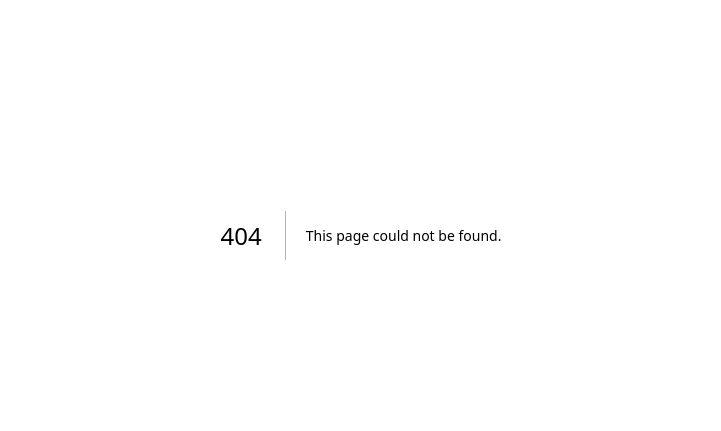
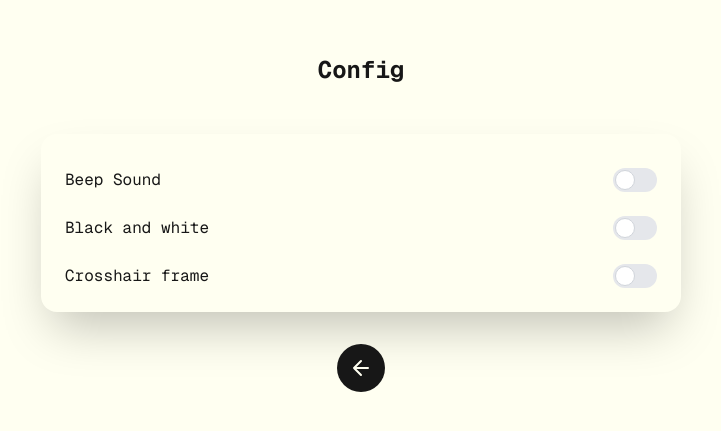
Before and after one commit to maslick/kameroon.next, a Next.js app: page /settings in a window 1280 px wide. Before the commit this address had no page. Shown: the part 165-596 px from the top of the page, without its empty margins (279-1000 px from the left). Built offline with nearby package versions, Linux system fonts and the light colour scheme.

Commit message:
add settings page

```diff
--- a/app/scan/page.js
+++ b/app/scan/page.js
@@ -2,11 +2,27 @@
 
 import {Scan} from "@/app/scan";
 import {initializeAudio} from "@/app/scan/helper";
-import {useState} from "react";
+import {useEffect, useState} from "react";
+import { useRouter } from 'next/navigation';
 
 export default function ScanCodePage() {
+  const router = useRouter();
   const [isCameraOpen, setIsCameraOpen] = useState(false);
   const [result, setResult] = useState();
+  const [settings, setSettings] = useState({
+    beep: false,
+    bw: false,
+    crossHair: false,
+    crossHairStyle: 'rectangular'
+  });
+
+  useEffect(() => {
+    // Load settings when component mounts
+    const savedSettings = localStorage.getItem('scannerSettings');
+    if (savedSettings) {
+      setSettings(JSON.parse(savedSettings));
+    }
+  }, []);
 
   const onCapture = async (code) => {
     setResult(code);
@@ -38,9 +54,9 @@ export default function ScanCodePage() {
     if (!isCameraOpen) return null;
     return (
       <Scan
-        beepOn={true}
-        crosshair={{enabled: true, style: "square"}}
-        bw={false}
+        beepOn={settings.beep}
+        crosshair={{enabled: settings.crossHair, style: settings.crossHairStyle}}
+        bw={settings.bw}
         onCapture={onCapture}
         onClear={onClear}
       />
@@ -80,6 +96,28 @@ export default function ScanCodePage() {
               Stop
             </button>
           }
+          {!isCameraOpen ?
+            <button
+              onClick={() => router.push('/settings')}
+              className="rounded-full w-12 h-12 flex items-center justify-center bg-foreground text-background hover:bg-[#383838] dark:hover:bg-[#ccc] shadow-lg transition-all z-50"
+            >
+              <svg
+                xmlns="http://www.w3.org/2000/svg"
+                width="24"
+                height="24"
+                viewBox="0 0 24 24"
+                fill="none"
+                stroke="currentColor"
+                strokeWidth="2"
+                strokeLinecap="round"
+                strokeLinejoin="round"
+              >
+                <path
+                  d="M14.7 6.3a1 1 0 0 0 0 1.4l1.6 1.6a1 1 0 0 0 1.4 0l3.77-3.77a6 6 0 0 1-7.94 7.94l-6.91 6.91a2.12 2.12 0 0 1-3-3l6.91-6.91a6 6 0 0 1 7.94-7.94l-3.76 3.76z"/>
+              </svg>
+            </button>
+            : ""}
+
           <a href="/"
              className="rounded-full w-12 h-12 flex items-center justify-center bg-foreground text-background hover:bg-[#383838] dark:hover:bg-[#ccc] shadow-lg transition-all z-50">
             <svg
--- /dev/null
+++ b/app/settings/page.js
@@ -0,0 +1,122 @@
+"use client";
+import { useEffect, useState } from 'react';
+import { useRouter } from 'next/navigation';
+
+export default function SettingsPage() {
+  const router = useRouter();
+  const [settings, setSettings] = useState({
+    beep: false,
+    bw: false,
+    crossHair: false,
+    crossHairStyle: 'square'
+  });
+
+  // Load settings from localStorage on component mount
+  useEffect(() => {
+    const savedSettings = localStorage.getItem('scannerSettings');
+    if (savedSettings) {
+      setSettings(JSON.parse(savedSettings));
+    }
+  }, []);
+
+  // Save settings to localStorage whenever they change
+  const updateSettings = (key, value) => {
+    const newSettings = { ...settings, [key]: value };
+    setSettings(newSettings);
+    localStorage.setItem('scannerSettings', JSON.stringify(newSettings));
+  };
+
+  return (
+    <div
+      className="grid grid-rows-[20px_1fr_20px] items-center justify-items-center min-h-[100dvh] font-[family-name:var(--font-geist-sans)]">
+      <main className="flex flex-col gap-8 row-start-2 sm:items-center">
+        <div className="font-[family-name:var(--font-geist-mono)]">
+          <div className="text-center mb-12">
+            <h1 className="text-2xl font-bold">Config</h1>
+          </div>
+          <div className="rounded-2xl shadow-2xl p-6 w-[340px] md:w-[480px] lg:w-[640px]">
+            <div className="space-y-6">
+              {/* Beep Setting */}
+              <div className="flex items-center justify-between pt-2.5">
+                <label className="text-pretty">Beep Sound</label>
+                <label className="relative inline-flex items-center cursor-pointer">
+                  <input
+                    type="checkbox"
+                    className="sr-only peer"
+                    checked={settings.beep}
+                    onChange={(e) => updateSettings('beep', e.target.checked)}
+                  />
+                  <div className="w-11 h-6 bg-gray-200 peer-focus:outline-none peer-focus:ring-4 peer-focus:ring-green-300 dark:peer-focus:ring-blue-800 rounded-full peer dark:bg-gray-700 peer-checked:after:translate-x-full peer-checked:after:border-white after:content-[''] after:absolute after:top-[2px] after:left-[2px] after:bg-white after:border-gray-300 after:border after:rounded-full after:h-5 after:w-5 after:transition-all dark:border-gray-600 peer-checked:bg-green-500"/>
+                </label>
+              </div>
+
+              {/* Black and White Setting */}
+              <div className="flex items-center justify-between">
+                <label className="text-pretty">Black and white</label>
+                <label className="relative inline-flex items-center cursor-pointer">
+                  <input
+                    type="checkbox"
+                    className="sr-only peer"
+                    checked={settings.bw}
+                    onChange={(e) => updateSettings('bw', e.target.checked)}
+                  />
+                  <div
+                    className="w-11 h-6 bg-gray-200 peer-focus:outline-none peer-focus:ring-4 peer-focus:ring-green-300 dark:peer-focus:ring-blue-800 rounded-full peer dark:bg-gray-700 peer-checked:after:translate-x-full peer-checked:after:border-white after:content-[''] after:absolute after:top-[2px] after:left-[2px] after:bg-white after:border-gray-300 after:border after:rounded-full after:h-5 after:w-5 after:transition-all dark:border-gray-600 peer-checked:bg-green-500"></div>
+                </label>
+              </div>
+
+              {/* Crosshair Frame Setting */}
+              <div className="space-y-3">
+                <div className="flex items-center justify-between">
+                  <label className="text-pretty">Crosshair frame</label>
+                  <label className="relative inline-flex items-center cursor-pointer">
+                    <input
+                      type="checkbox"
+                      className="sr-only peer"
+                      checked={settings.crossHair}
+                      onChange={(e) => updateSettings('crossHair', e.target.checked)}
+                    />
+                    <div
+                      className="w-11 h-6 bg-gray-200 peer-focus:outline-none peer-focus:ring-4 peer-focus:ring-green-300 dark:peer-focus:ring-blue-800 rounded-full peer dark:bg-gray-700 peer-checked:after:translate-x-full peer-checked:after:border-white after:content-[''] after:absolute after:top-[2px] after:left-[2px] after:bg-white after:border-gray-300 after:border after:rounded-full after:h-5 after:w-5 after:transition-all dark:border-gray-600 peer-checked:bg-green-500"></div>
+                  </label>
+                </div>
+
+                {/* Crosshair Style Dropdown - Only shown when crossHair is enabled */}
+                {settings.crossHair && (
+                  <div className="flex items-center justify-center pt-8">
+                    <select
+                      className="w-[200px] bg-gray-50 border border-gray-300 text-gray-900 text-pretty rounded-lg focus:ring-green-500 focus:border-green-500 p-4 dark:bg-gray-700 dark:border-gray-600 dark:placeholder-gray-400 dark:text-white dark:focus:ring-green-500 dark:focus:border-green-500 appearance-none "
+                      value={settings.crossHairStyle}
+                      onChange={(e) => updateSettings('crossHairStyle', e.target.value)}
+                    >
+                      <option value="rectangular" className="text-center">Rectangular</option>
+                      <option value="square" className="text-center">Square</option>
+                    </select>
+                  </div>
+                )}
+              </div>
+            </div>
+          </div>
+        </div>
+        <div className="flex justify-center mb-6">
+          <button onClick={() => router.back()} className="rounded-full w-12 h-12 flex items-center justify-center bg-foreground text-background hover:bg-[#383838] dark:hover:bg-[#ccc] transition-all">
+            <svg
+              xmlns="http://www.w3.org/2000/svg"
+              width="24"
+              height="24"
+              viewBox="0 0 24 24"
+              fill="none"
+              stroke="currentColor"
+              strokeWidth="2"
+              strokeLinecap="round"
+              strokeLinejoin="round"
+            >
+              <path d="M19 12H5M12 19l-7-7 7-7"/>
+            </svg>
+          </button>
+        </div>
+      </main>
+
+    </div>
+  );
+}
```
